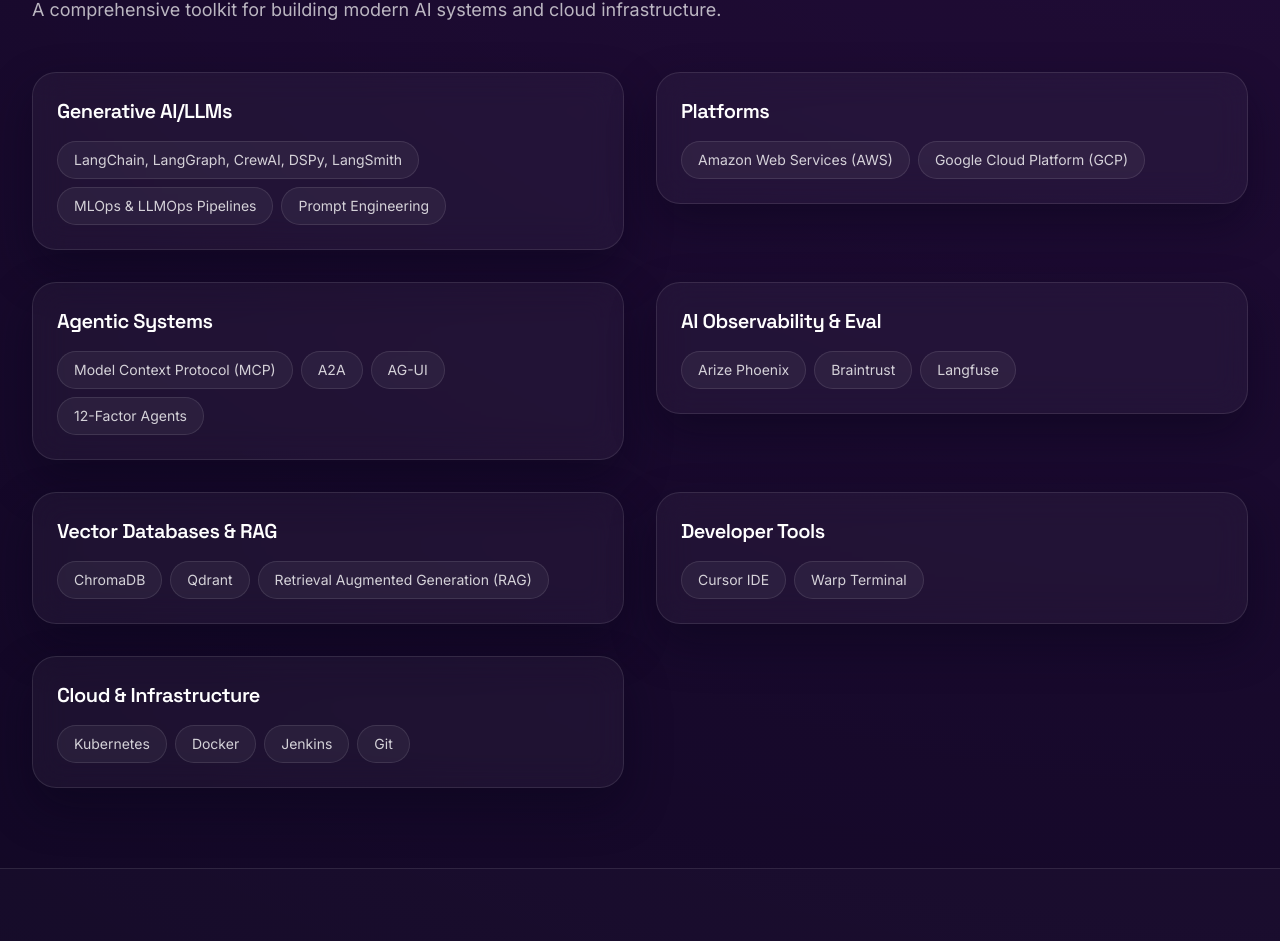
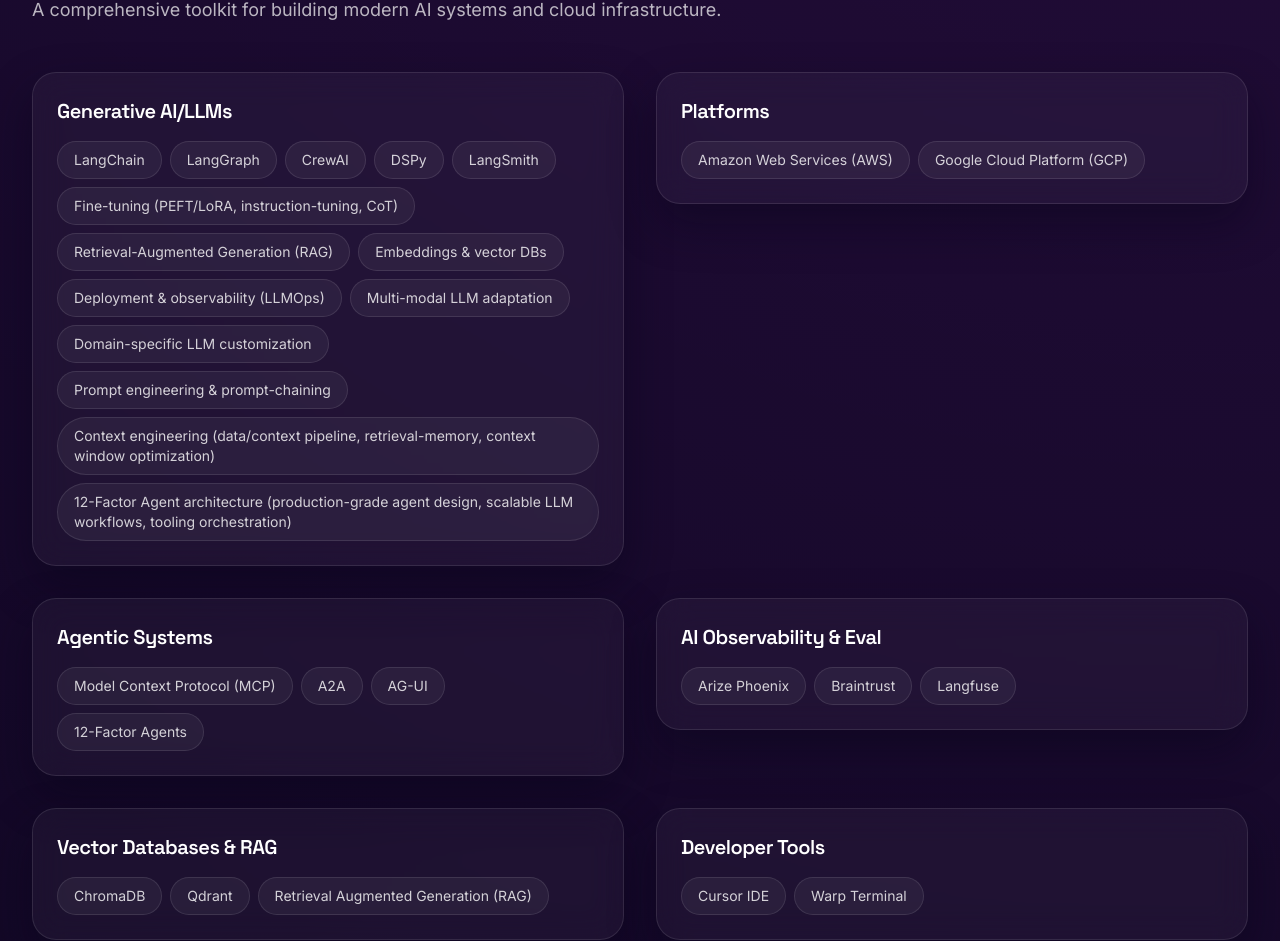
Before and after one commit to gillella/gillella.github.io, a Next.js app: page / in a window 1280 px wide. Shown: the part 1011-1952 px from the top of the page. Built offline with nearby package versions, Linux system fonts and the light colour scheme.

Commit message:
Update Generative AI skills detail

```diff
--- a/src/data/profile.ts
+++ b/src/data/profile.ts
@@ -155,9 +155,20 @@
 
 export const skills = {
   'Generative AI/LLMs': [
-    'LangChain, LangGraph, CrewAI, DSPy, LangSmith',
-    'MLOps & LLMOps Pipelines',
-    'Prompt Engineering',
+    'LangChain',
+    'LangGraph',
+    'CrewAI',
+    'DSPy',
+    'LangSmith',
+    'Fine-tuning (PEFT/LoRA, instruction-tuning, CoT)',
+    'Retrieval-Augmented Generation (RAG)',
+    'Embeddings & vector DBs',
+    'Deployment & observability (LLMOps)',
+    'Multi-modal LLM adaptation',
+    'Domain-specific LLM customization',
+    'Prompt engineering & prompt-chaining',
+    'Context engineering (data/context pipeline, retrieval-memory, context window optimization)',
+    '12-Factor Agent architecture (production-grade agent design, scalable LLM workflows, tooling orchestration)',
   ],
   Platforms: ['Amazon Web Services (AWS)', 'Google Cloud Platform (GCP)'],
   'Agentic Systems': ['Model Context Protocol (MCP)', 'A2A', 'AG-UI', '12-Factor Agents'],
```
